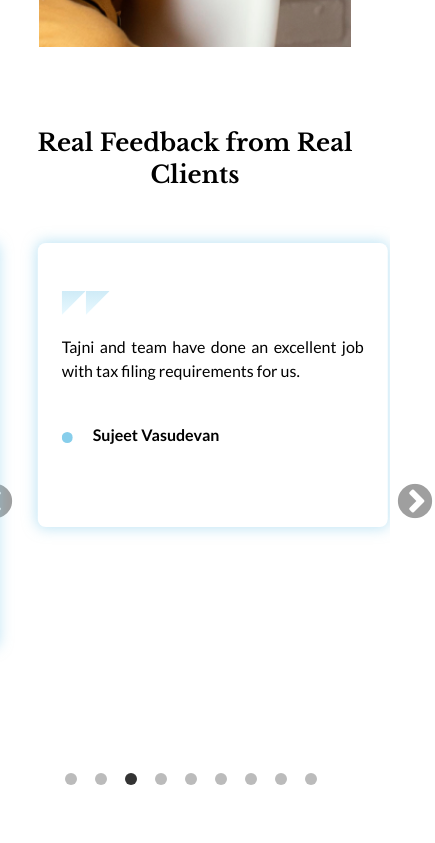
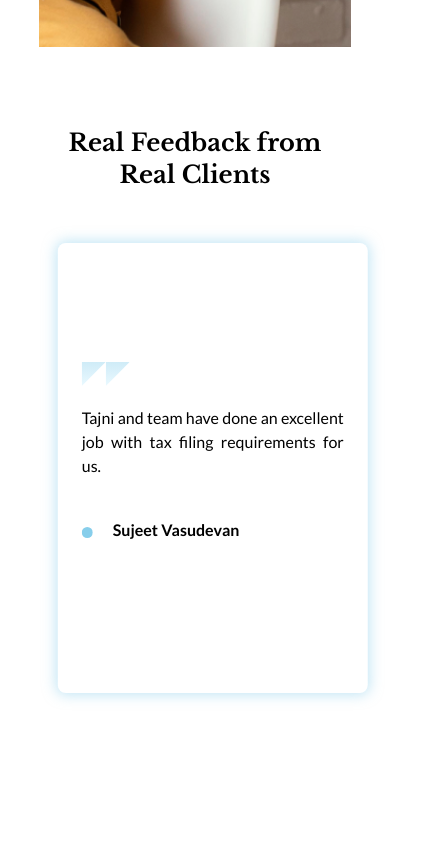
Before and after one commit to NikhilMourya/Boutique-Books, a React (Vite) app: page / in a window 390 px wide. Shown: the part 3480-4323 px from the top of the page, 435 px wide, since content can reach past the window. Built offline with nearby package versions, Linux system fonts and the light colour scheme; a web font is replaced by a local one.

Commit message:
home page responsive

```diff
--- a/src/components/Homepage/LadyScroll.jsx
+++ b/src/components/Homepage/LadyScroll.jsx
@@ -1,9 +1,9 @@
 import gsap from 'gsap';
 // import { useGSAP } from '@gsap/react';
+import { ScrollTrigger } from "gsap/ScrollTrigger";
 import { useLayoutEffect, useRef } from 'react';
-import ladyWithLaptop from "../../assets/images/home/female-with-laptop.png"
-import { Link } from "react-router-dom"
-import { ScrollTrigger } from "gsap/ScrollTrigger";
+import { Link } from "react-router-dom";
+import ladyWithLaptop from "../../assets/images/home/female-with-laptop.png";
 
 
 gsap.registerPlugin(ScrollTrigger);
@@ -53,7 +53,7 @@ const LadyScroll = () => {
                             <img className="w-full md:h-full h-screen object-cover" src={ladyWithLaptop} />
                             <div className="black-overlay" ref={ladyRefOverlay}>
                                 <div className="lg:px-48 md:px-36 lg:p-32 md:p-28 h-screen w-full flex items-center" ref={ladyRefOverlayContent}>
-                                    <div className="mx-auto text-white">
+                                    <div className="mx-auto text-white max-md:p-10">
                                         <h1 className="mt-10 mb-1 md:text-4xl  sm:text-3xl 2xl font-primary">Effortless Financial Management Services</h1>
                                         <div className="center mx-auto mb-3">
                                             <div id='underline-divider' className="w-1/5 h-1 rounded-full bg-white"></div>
--- a/src/components/shared/FeedbackCard.jsx
+++ b/src/components/shared/FeedbackCard.jsx
@@ -1,7 +1,7 @@
 const FeedbackCard = ({ feedback, fbTitle, fbSubTitle }) => {
   return (
     <>
-      <div className="w-full md:min-h-[500px] my-5 feedback-card-shadow rounded-lg p-6 py-10 bg-white  text-left">
+      <div className="w-full max-md:grid max-md:items-center max-md:min-h-[450px] md:min-h-[500px] my-5 feedback-card-shadow rounded-lg p-6 py-10 bg-white  text-left">
         <div>
           <div className="flex justify-start my-2">
             <svg
--- a/src/page/HomePage.jsx
+++ b/src/page/HomePage.jsx
@@ -10,17 +10,15 @@ import procedures from '../assets/Icons/procedures.png';
 import project_management from '../assets/Icons/project_management.png';
 import quality from '../assets/Icons/quality.png';
 import success from '../assets/Icons/success.png';
+import Effortless from '../assets/images/home/effortless.jpg';
 import ladyWithLaptop from '../assets/images/home/female-with-laptop.png';
-import Graph from '../assets/images/home/Graph.png';
-import Keyboard from '../assets/images/home/keyboard.png';
+import Peace from '../assets/images/home/peace.jpg';
+import Realtime from '../assets/images/home/realtime.jpg';
+import Solution from '../assets/images/home/solution.jpg';
+import Support from '../assets/images/home/support.jpg';
 import LadyScroll from '../components/Homepage/LadyScroll';
 import ProfileCard from '../components/Homepage/ProfileCard';
 import FeedbackCard from '../components/shared/FeedbackCard';
-import Support from '../assets/images/home/support.jpg'
-import Solution from '../assets/images/home/solution.jpg'
-import Peace from '../assets/images/home/peace.jpg'
-import Realtime from '../assets/images/home/realtime.jpg'
-import Effortless from '../assets/images/home/effortless.jpg'
 
 gsap.registerPlugin(useGSAP, ScrollTrigger);
 
@@ -579,7 +577,7 @@ const HomePage = () => {
           </div>
         </section>
         <section className="py-20 p-10 px-0 md:mx-28 md:my-32 bg-light-section">
-          <h1 className="font-primary text-2xl sm:text-3xl lg:text-4xl mb-8">
+          <h1 className="max-md:px-10 font-primary text-2xl sm:text-3xl lg:text-4xl mb-8">
             Real Feedback from Real Clients
           </h1>
           {/* <div className=' overflow-x-scroll px-5' >
@@ -596,9 +594,9 @@ const HomePage = () => {
 
           {/* New Slider Testimonials */}
           <div className=''>
-            <Slider {...settings}>
+            <Slider {...settings} >
               {testimonials.map((review, index) => (
-                <div key={index} className='px-5'>
+                <div key={index} className='max-md:px-10 px-5'>
                   <FeedbackCard fbSubTitle={review.subTitle} fbTitle={review.title} feedback={review.feedback} />
                 </div>
               ))}
--- a/src/styles/index.css
+++ b/src/styles/index.css
@@ -249,3 +249,9 @@ h5 {
   color: gray;
   font-size: 40px;
 }
+
+@media only screen and (max-width:768px) {
+  .slick-arrow{
+    display: none !important;
+  }
+}
```
